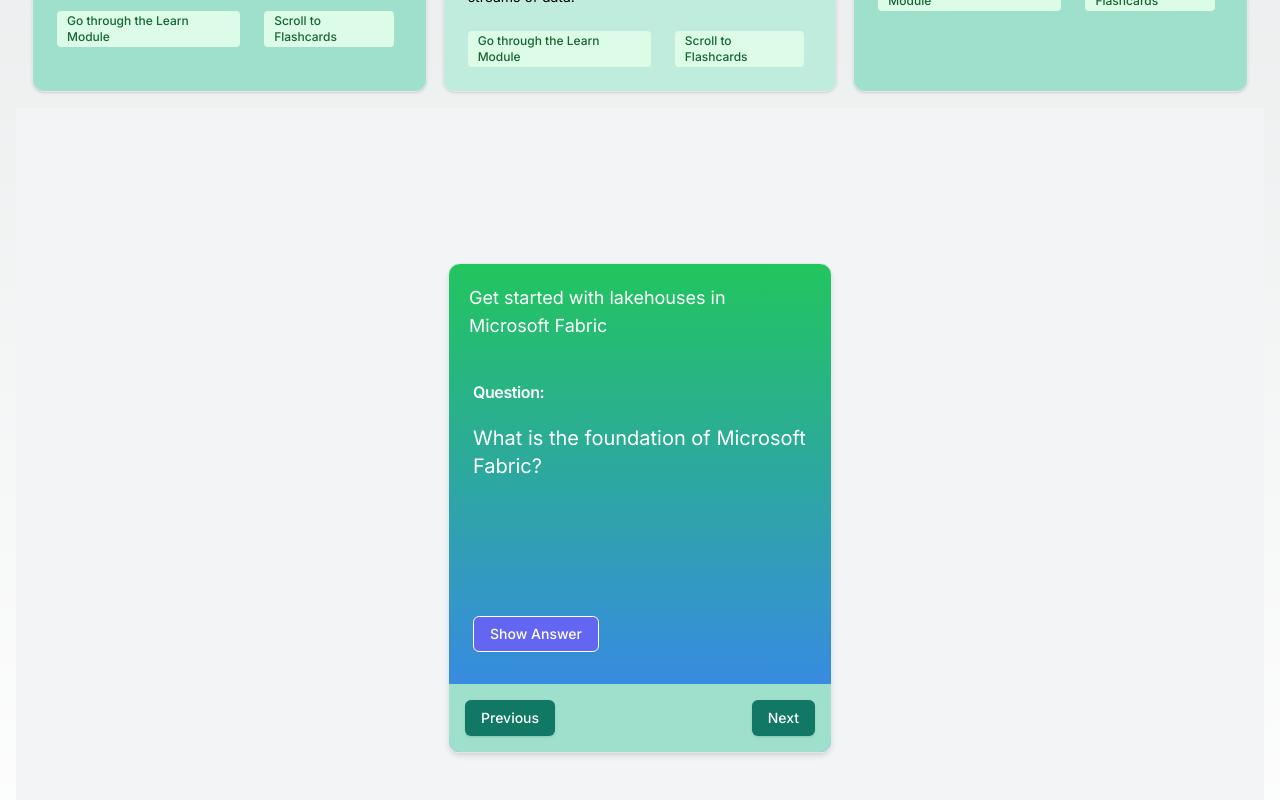
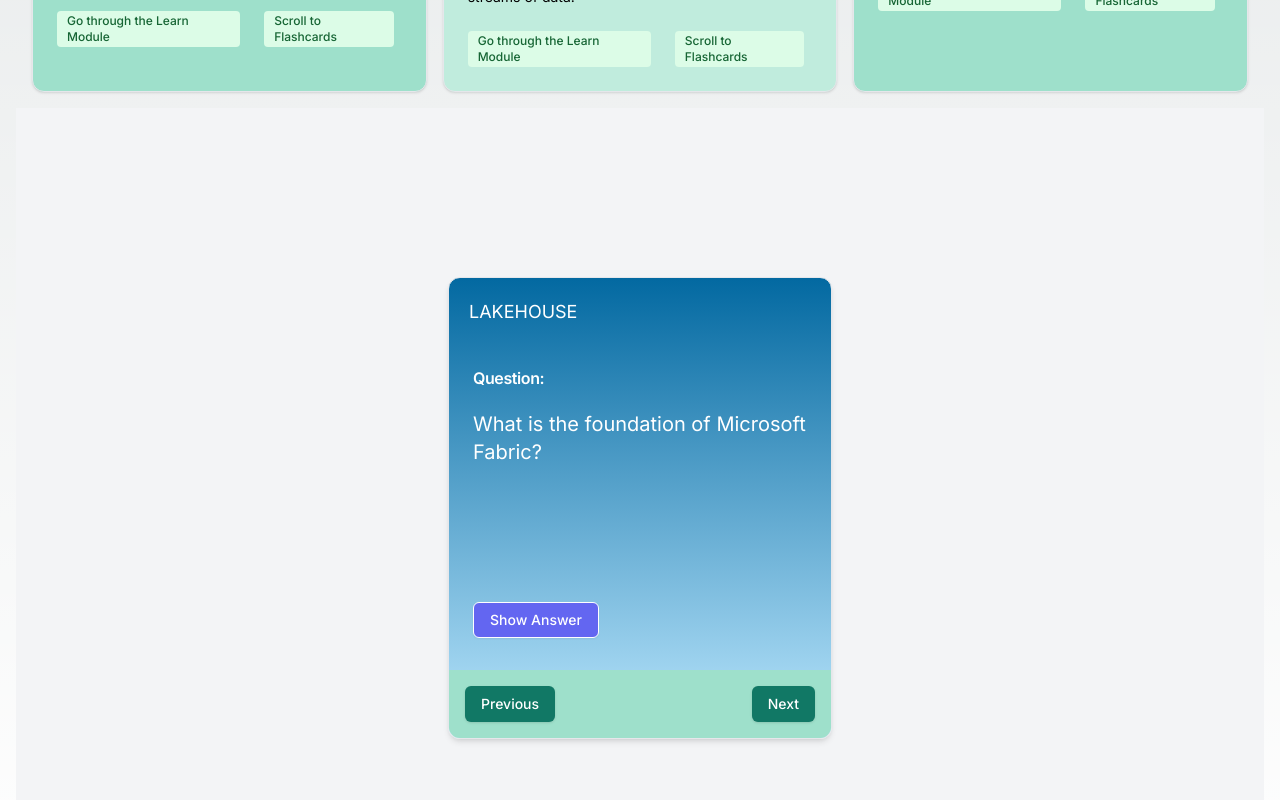
Before and after one commit to toolboc/fabcon-flashcards-workshop-site, a Next.js app: page / in a window 1280 px wide. Shown: the part 1160-1960 px from the top of the page. Built offline with nearby package versions, Linux system fonts and the light colour scheme.

Commit message:
updates gradients and card titles

```diff
--- a/src/components/flash-card.tsx
+++ b/src/components/flash-card.tsx
@@ -18,22 +18,41 @@
   const [currentQA, setCurrentQA] = useState(0)
 
   const gradients: { [key: string]: string } = {
-    "introduction-end-analytics-use-microsoft-fabric": "bg-gradient-to-t from-pink-500 to-yellow-500",
-    "get-started-lakehouses": "bg-gradient-to-t from-blue-500 to-green-500",
+    "introduction-end-analytics-use-microsoft-fabric": "bg-gradient-to-t from-teal-200 to-teal-700",
+    "get-started-lakehouses": "bg-gradient-to-t from-sky-200 to-sky-700",
     "use-apache-spark-work-files-lakehouse": "bg-gradient-to-t from-yellow-500 to-red-500",
     "work-delta-lake-tables-fabric": "bg-gradient-to-t from-green-500 to-blue-500",
-    "use-data-factory-pipelines-fabric": "bg-gradient-to-t from-red-500 to-yellow-500",
-    "use-dataflow-gen-2-fabric": "bg-gradient-to-t from-blue-500 to-green-500",
-    "get-started-data-warehouse": "bg-gradient-to-t from-yellow-500 to-red-500",
-    "administer-fabric": "bg-gradient-to-t from-gray-700 to-black",
-    "describe-medallion-architecture": "bg-gradient-to-t from-red-500 to-yellow-500",
-    "ingest-data-with-spark-fabric-notebooks": "bg-gradient-to-t from-blue-500 to-green-500",
-    "get-started-kusto-fabric": "bg-gradient-to-t from-yellow-500 to-red-500",
-    "explore-event-streams-microsoft-fabric": "bg-gradient-to-t from-green-500 to-blue-500",
+    "use-data-factory-pipelines-fabric": "bg-gradient-to-t from-yellow-300 to-green-800",
+    "use-dataflow-gen-2-fabric": "bg-gradient-to-t from-lime-300 to-green-700",
+    "get-started-data-warehouse": "bg-gradient-to-t from-blue-800 to-blue-400",
+    "administer-fabric": "bg-gradient-to-t from-gray-400 to-black",
+    "describe-medallion-architecture": "bg-gradient-to-t from-yellow-500 to-teal-500",
+    "ingest-data-with-spark-fabric-notebooks": "bg-gradient-to-t from-slate-300 to-green-800",
+    "get-started-kusto-fabric": "bg-gradient-to-t from-teal-600 to-blue-800",
+    "explore-event-streams-microsoft-fabric": "bg-gradient-to-t from-sky-800 to-blue-800",
   }
 
   function getGradient() {
     return gradients[topic];
+  }
+
+  const cardTitles: { [key: string]: string } = {
+    "introduction-end-analytics-use-microsoft-fabric": "Fabric",
+    "get-started-lakehouses": "Lakehouse",
+    "use-apache-spark-work-files-lakehouse": "Data Engineering",
+    "work-delta-lake-tables-fabric": "Delta Lake",
+    "use-data-factory-pipelines-fabric": "Data Factory",
+    "use-dataflow-gen-2-fabric": "Dataflow Gen2",
+    "get-started-data-warehouse": "Data Warehouse",
+    "administer-fabric": "Fabric Administration",
+    "describe-medallion-architecture": "Medallion Architecture",
+    "ingest-data-with-spark-fabric-notebooks": "Fabric Notebooks",
+    "get-started-kusto-fabric": "Real-Time Intelligence",
+    "explore-event-streams-microsoft-fabric": "Eventstream",
+  }
+
+  function getCardTitle() {
+    return cardTitles[topic];
   }
 
   function flipCard() {
@@ -72,7 +91,7 @@
   return (
     <div id="flashcard" className="flex justify-center items-center h-screen bg-gray-100 dark:bg-gray-900">
       <Card className={`w-96 rounded-xl shadow-md overflow-hidden m-4 text-white ${getGradient()}`}>
-        <h1 className="text-lg m-5">{moduleTitle}</h1>
+        <h1 className="text-lg m-5 uppercase">{getCardTitle()}</h1>
         <ReactCardFlip isFlipped={isFlipped}>
           <div className="react-card-front">
             <div className="pb-8">
```
